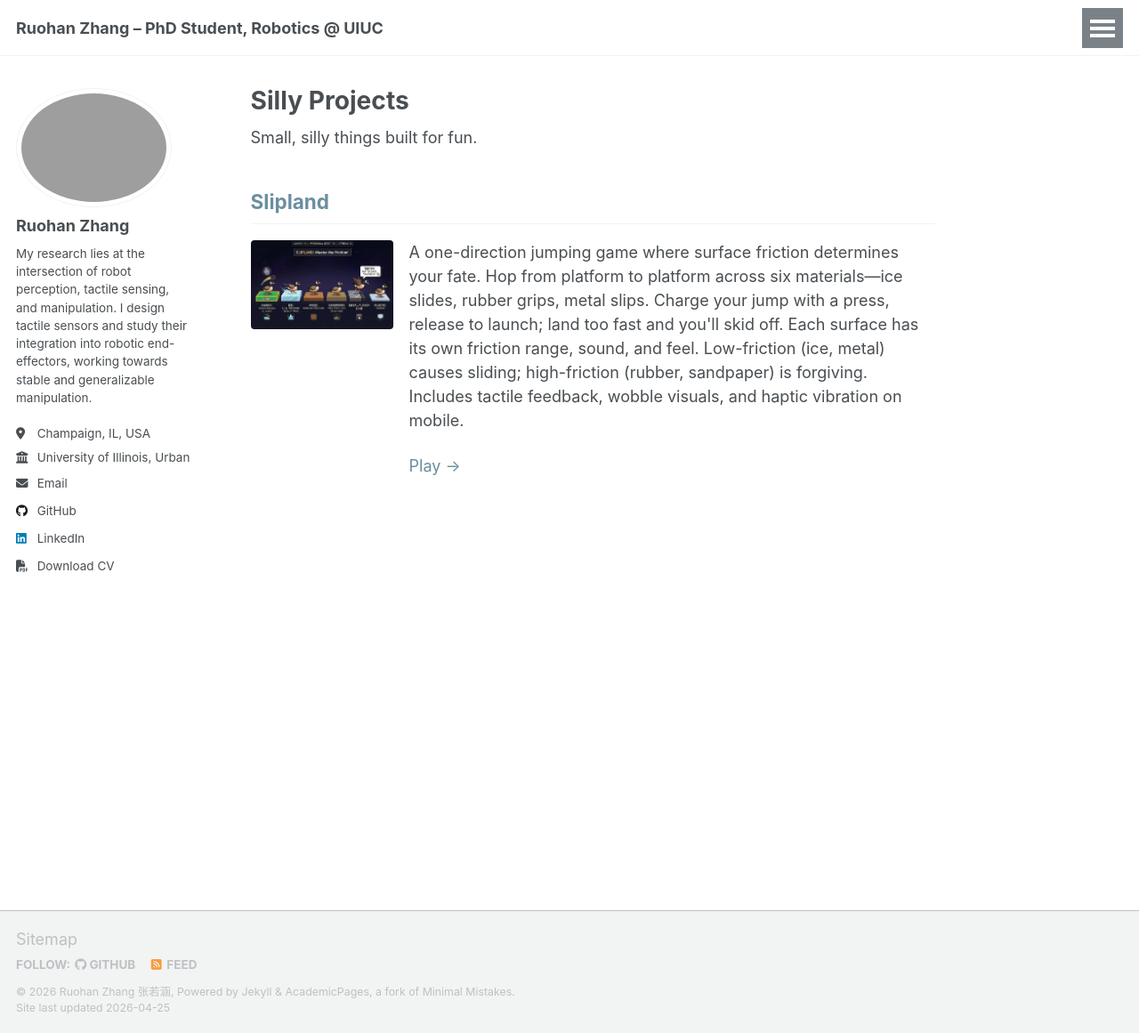
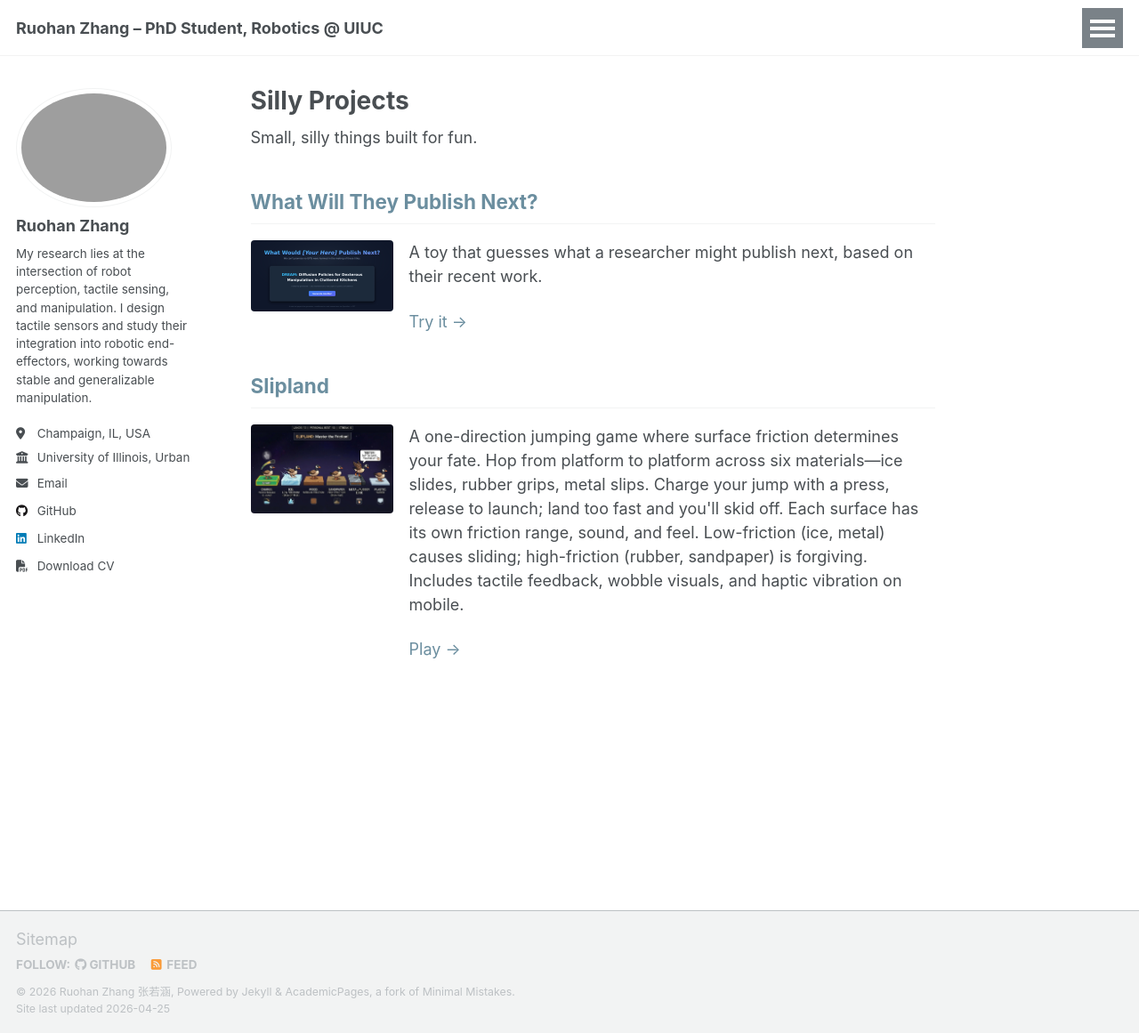
Before and after one commit to rhzhang-ustc/rhzhang-ustc.github.io, a Jekyll site: the page built from _pages/silly-projects.md, in a window 1280 px wide and 1161 px high. Shown: the whole window at 89% size. Built offline with Jekyll 4.4.1, drawn with Linux system fonts in a browser that asks for light colours; a script that is not in the unit is left out.

Commit message:
add what will be publised next

```diff
--- a/_pages/silly-projects.md
+++ b/_pages/silly-projects.md
@@ -5,6 +5,18 @@ author_profile: true
 ---
 
 Small, silly things built for fun.
+
+## [What Will They Publish Next?](https://rhzhang-ustc.github.io/WhatWillTheyPublishNext/)
+
+<div class="project-preview-row">
+  <div class="project-preview-teaser">
+    <img src="/images/whatwilltheypublishnext_preview.png" alt="What Will They Publish Next?">
+  </div>
+  <div class="project-preview-body">
+    <p>A toy that guesses what a researcher might publish next, based on their recent work.</p>
+    <p><a href="https://rhzhang-ustc.github.io/WhatWillTheyPublishNext/">Try it →</a></p>
+  </div>
+</div>
 
 ## [Slipland](https://rhzhang-ustc.github.io/slipland/)
 
```
Also changed, not shown: images/whatwilltheypublishnext_preview.png (added).
